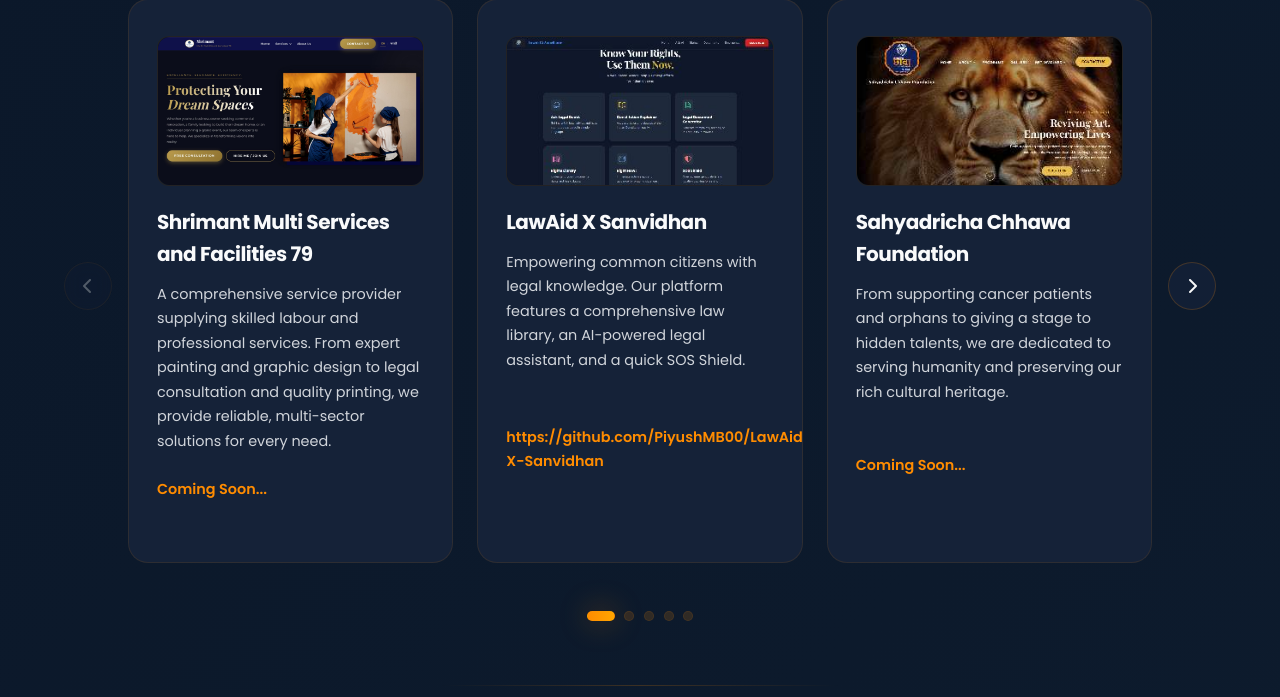
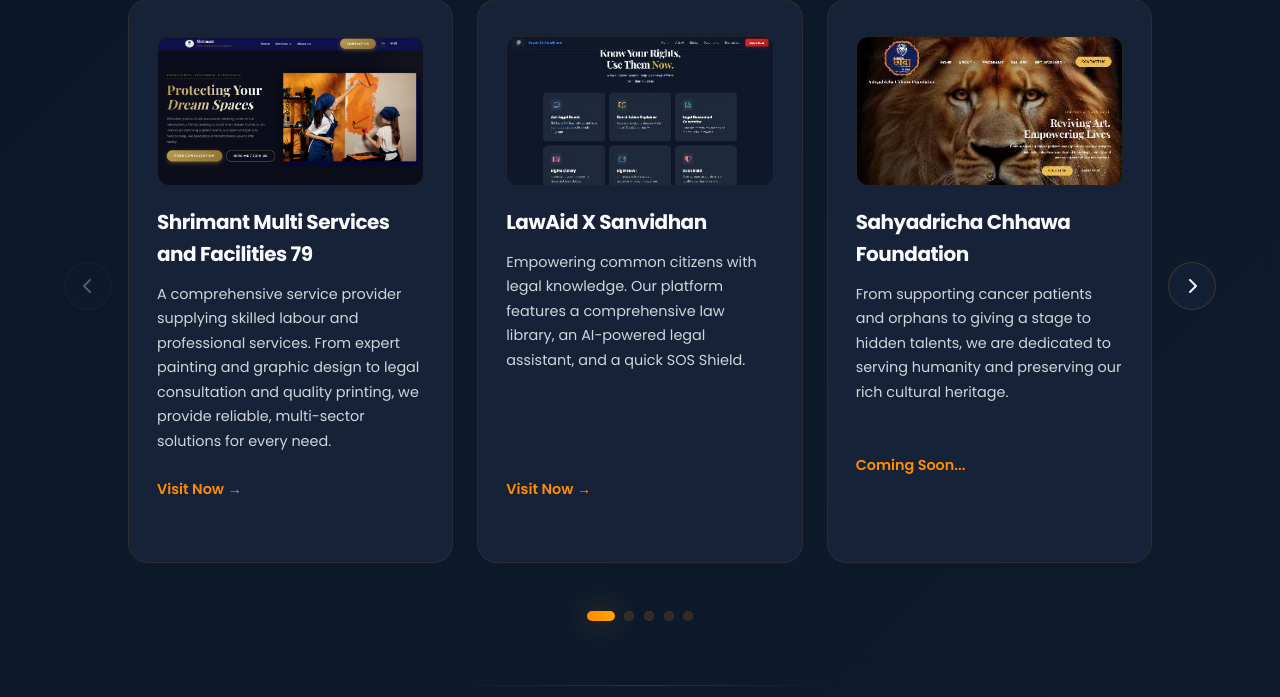
Before and after one commit to PiyushMB00/Phoenix-Pixels-Studios, a Flask app: page / in a window 1280 px wide. Shown: the part 1625-2322 px from the top of the page. Run offline with Flask 3, Linux system fonts and the light colour scheme; parts of the project's set-up code (start-up, migrations or seed data) failed here and were passed over.

Commit message:
Project Links Added

```diff
--- a/templates/ContactUs.html
+++ b/templates/ContactUs.html
@@ -81,6 +81,7 @@
                 </div>
                 <div class="info-content">
                     <h3>Call Us</h3>
+                    <p>+91 7498108751</p>
                     <p>+91 8007028655</p>
                     <p class="info-note">Mon-Sat, 9:00 AM - 7:00 PM IST</p>
                 </div>
--- a/templates/base.html
+++ b/templates/base.html
@@ -161,7 +161,7 @@
                 </div>
                 <div class="proof-card">
                     <h4><i class="fa-solid fa-gauge-high"></i> Performance</h4>
-                    <p>Optimized assets, lazy loading, 95+ Lighthouse score</p>
+                    <p>Optimized assets, lazy loading, 80+ Lighthouse score</p>
                 </div>
                 <div class="proof-card">
                     <h4><i class="fa-solid fa-shield-halved"></i> Security</h4>
--- a/templates/index.html
+++ b/templates/index.html
@@ -92,9 +92,11 @@ block content %}
               consultation and quality printing, we provide reliable, multi-sector
               solutions for every need.
             </p>
-            <p style="color: var(--phoenix-orange); font-weight: 600">
-              Coming Soon...
-            </p>
+            <a href="https://shrimant-multi-services-facilities.onrender.com" target="_blank" rel="noopener noreferrer">
+              <p style="color: var(--phoenix-orange); font-weight: 600">
+              Visit Now →
+              </p>
+            </a>
           </article>
           <article class="workshop-slide project-slide">
             <div class="card-img-wrapper">
@@ -107,9 +109,9 @@ block content %}
               AI-powered
               legal assistant, and a quick SOS Shield.
             </p>
-            <p style="color: var(--phoenix-orange); font-weight: 600">
-              https://github.com/PiyushMB00/LawAid-X-Sanvidhan
-            </p>
+            <a href="https://lawaid-x-sanvidhan.onrender.com/" target="_blank" rel="noopener noreferrer"><p style="color: var(--phoenix-orange); font-weight: 600">
+              Visit Now →
+            </p></a>
           </article>
           <article class="workshop-slide project-slide">
             <div class="card-img-wrapper">
```
